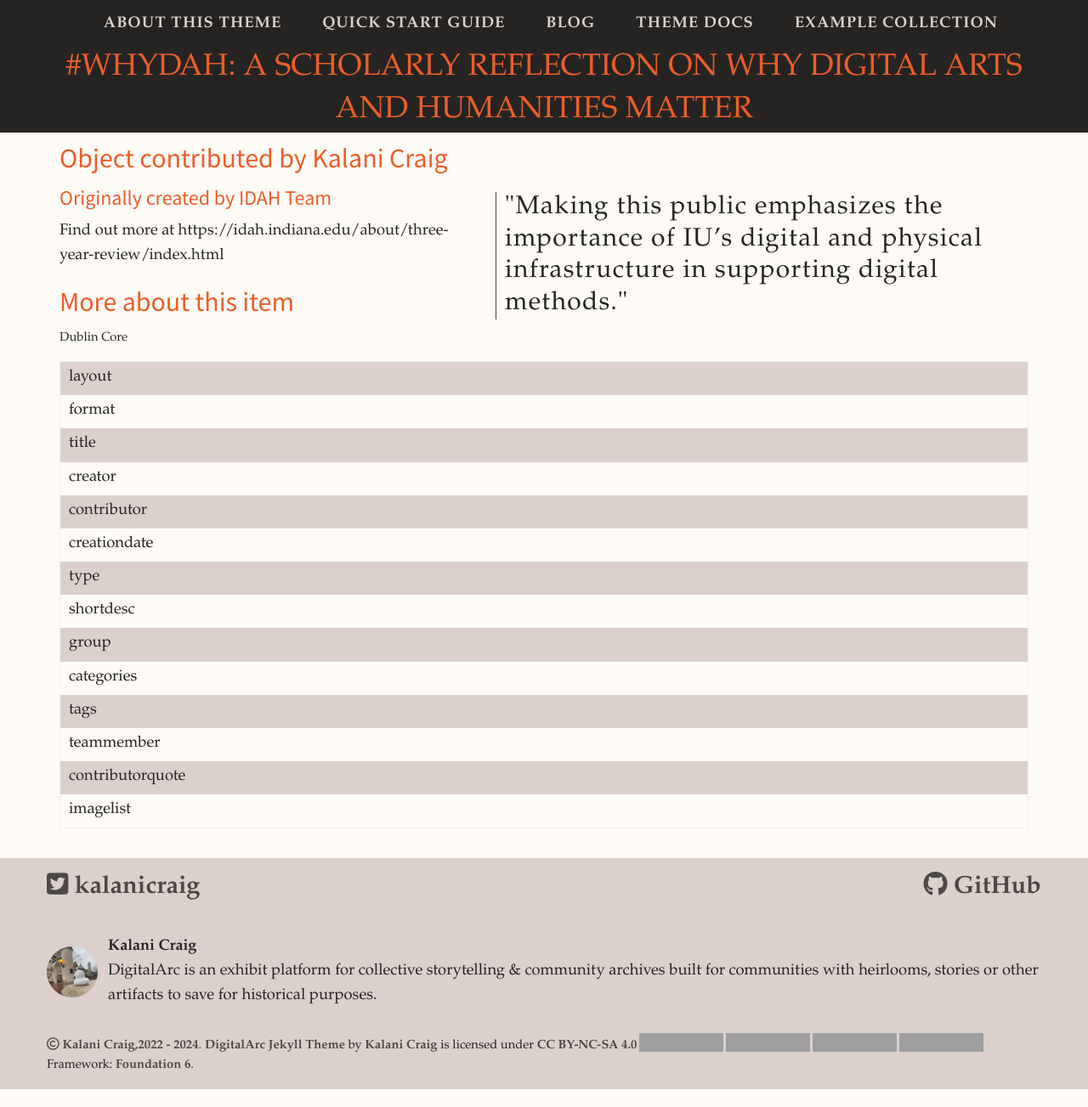
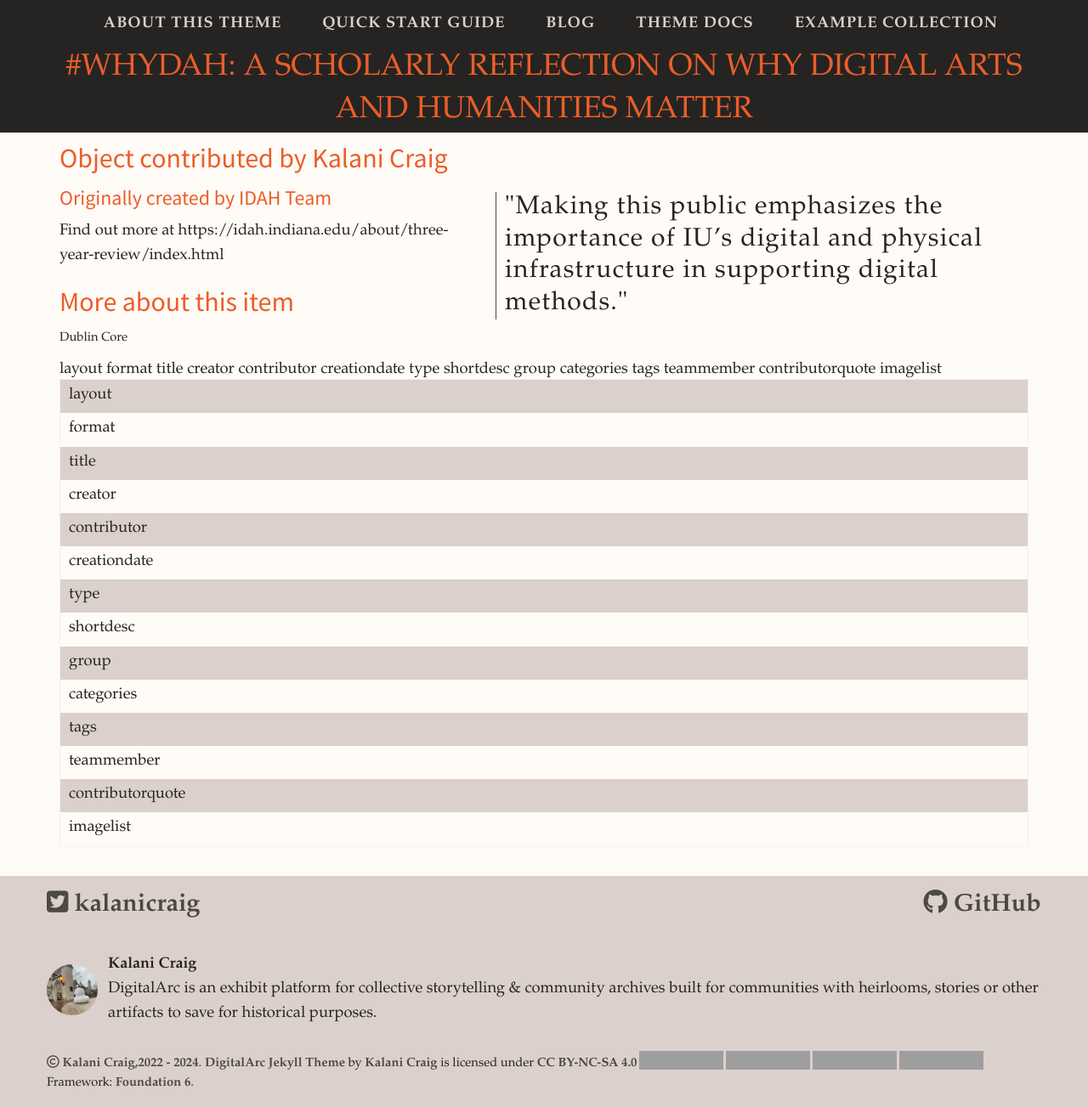
Before and after one commit to kalanicraig/digitalarcplatform, a Jekyll site: the page built from _items/2019-10-01-0015.md, in a window 1280 px wide and 1303 px high. Shown: the whole window at 85% size. Built offline with Jekyll 4.4.1, drawn with Linux system fonts in a browser that asks for light colours; nearby versions of some CDN libraries; some web fonts are replaced; grey boxes are pictures that could not be loaded.

Commit message:
Update item.html

```diff
--- a/_layouts/item.html
+++ b/_layouts/item.html
@@ -61,7 +61,7 @@ format: item
 <p class="quiet">Dublin Core</p>
 <table class="stack">
 	{% for field in site.data.metadata.fields %}
-	{{ var[0] }}
+	{{ field[0] }}
     	{% assign dc-base = "dublin-core-" %}
     	{% capture dc-type %}{{ dc-base }}{{ field[0] }}{% endcapture %}
     	<tr>
```
